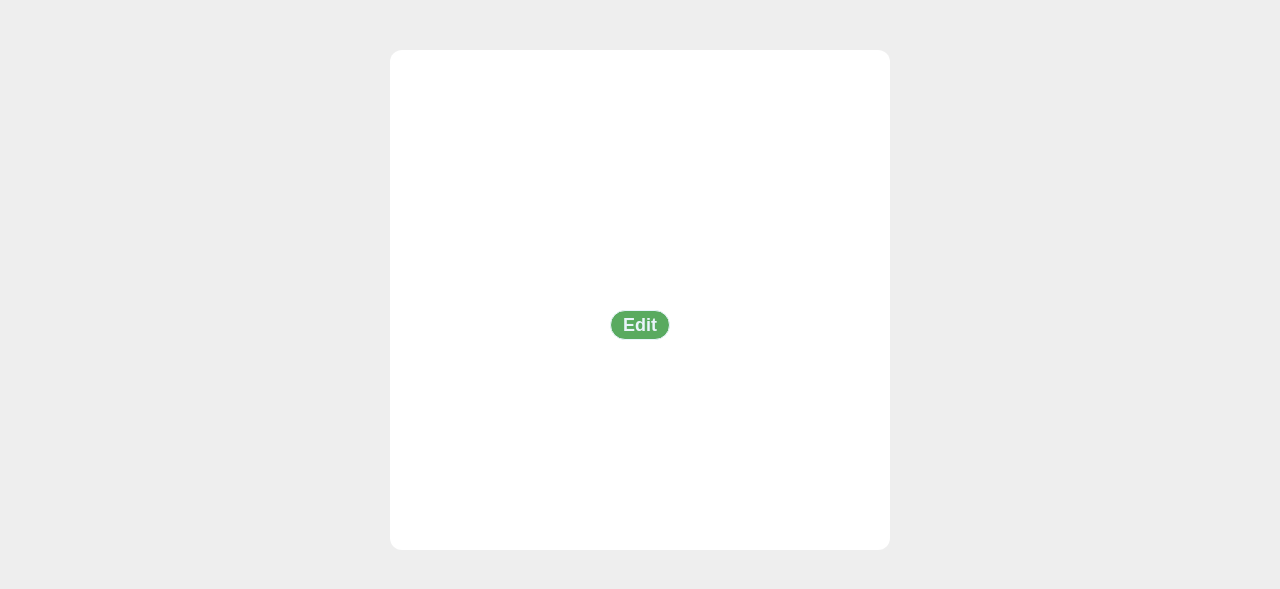
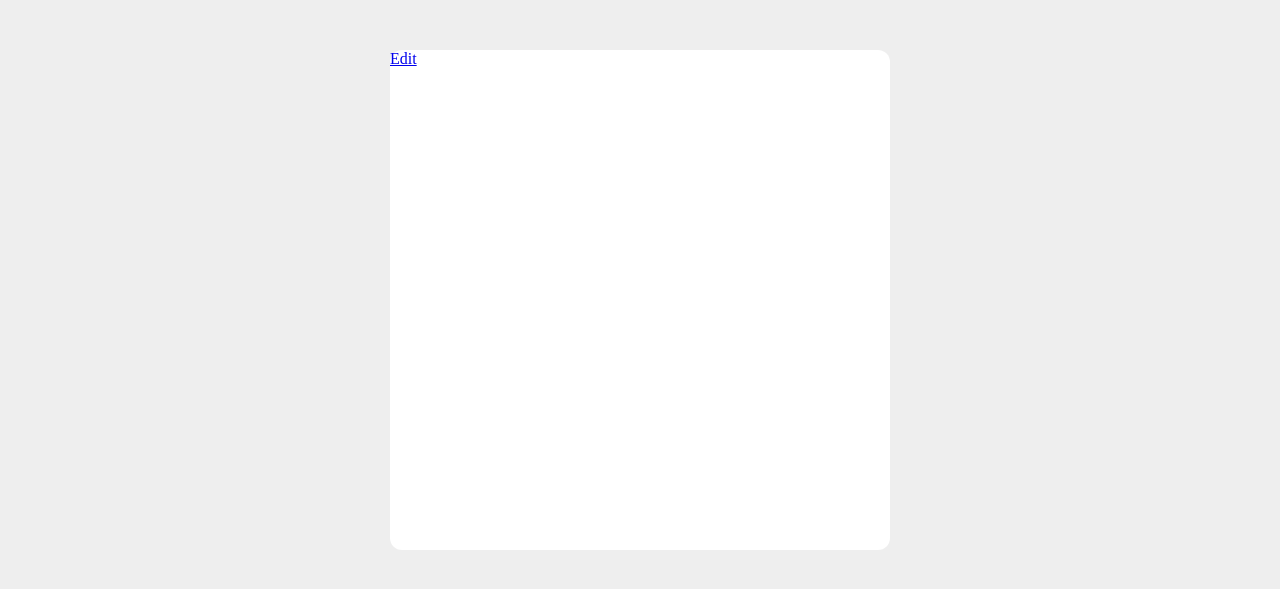
Before and after one commit to bryce-guglietti/VinylCrate, a PHP site: page /profile.php in a window 1280 px wide. Shown: the part 100-689 px from the top of the page. Run offline with PHP 8.4, Linux system fonts and the light colour scheme; some libraries are stand-ins or nearby versions.

Commit message:
Update profile.php

```diff
--- a/profile.php
+++ b/profile.php
@@ -7,11 +7,10 @@
                         echo "<h1>". $_SESSION["useruid"] . "'s Profile</h1>";
                         echo "<h3>Name: ". $_SESSION["name"] . "</h3>";
                         echo "<h3>Username: ". $_SESSION["useruid"] . "</h3>";
-
                     }
 
                 ?>
-                <button type="submit" name = "edit">Edit</button>
+                <a href="editAcc.php" name = "editAcc" class="button">Edit</a>
             </section>
         </div>
     </body>
```
